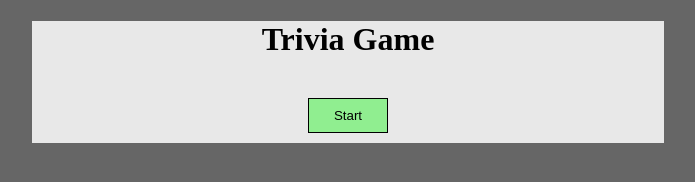
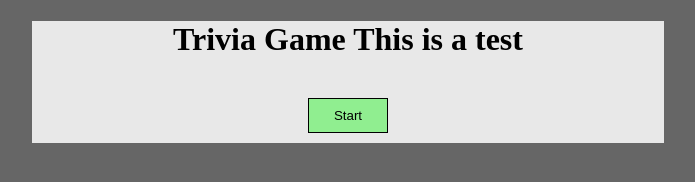
Before and after one commit to tadeosmlk/TriviaGame, a plain HTML site: page index.html in a window 1280 px wide. Shown: the whole page, without its empty margins (292-987 px from the left). Drawn offline with nearby package versions, Linux system fonts and the light colour scheme.

Commit message:
added more discription for title

```diff
--- a/index.html
+++ b/index.html
@@ -11,7 +11,7 @@
 <center>
 <div id='mainContainer'>
     <div  class="timer"></div>
-    <div id="innerContainer"><h1>Trivia Game</h1> </div>
+    <div id="innerContainer"><h1>Trivia Game This is a test</h1> </div>
     <br><button id="start">Start</button>
 
     <div class='questions'></div>
```
